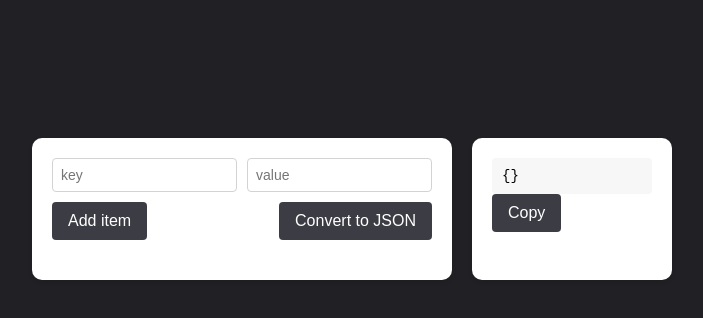
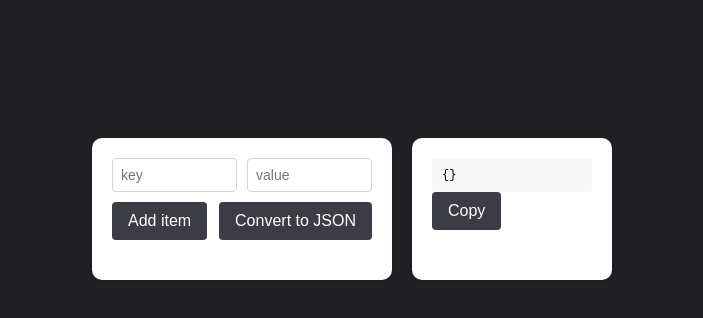
Before and after one commit to cyberkesa/JSON-Constructor, a plain HTML site: page index.html in a window 1280 px wide. Shown: the whole page, without its empty margins (288-991 px from the left). Drawn offline with Linux system fonts and the light colour scheme.

Commit message:
Adaptive fix

```diff
--- a/styles.css
+++ b/styles.css
@@ -3,13 +3,14 @@
   padding: 0;
   box-sizing: border-box;
 }
+
 body {
   font-family: Arial, sans-serif;
   background-color: rgb(32, 32, 37);
   display: flex;
   justify-content: center;
   align-items: center;
-  font-size: 14px;
+  font-size: 12px;
 }
 
 .container {
@@ -34,7 +35,7 @@ body {
   padding: 20px;
   margin: 10px;
   box-shadow: 0 2px 5px rgba(0, 0, 0, 0.1);
-  width: 420px;
+  width: 300px;
 }
 
 .json-container {
```
